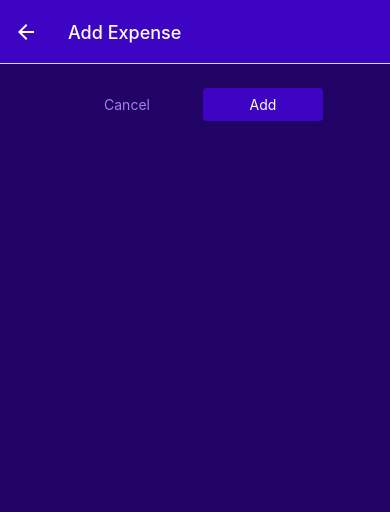
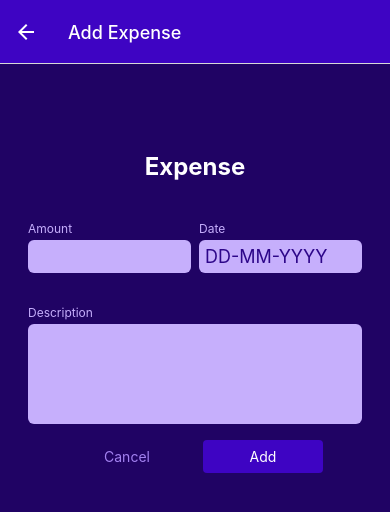
Before and after one commit to zenWai/React-Native-Expenses-App, a React Native app: screen /ManageExpense in a window 390 px wide. Shown: the top 512 px of the page. Built offline with nearby package versions, Linux system fonts and the light colour scheme.

Commit message:
Expenseform, managing input, multiple states on single useState getting object

```diff
--- a/components/ExpensesOutput/ExpensesOutput.js
+++ b/components/ExpensesOutput/ExpensesOutput.js
@@ -1,4 +1,4 @@
-import {StyleSheet, View, Text} from "react-native";
+import {StyleSheet, Text, View} from "react-native";
 import ExpensesSummary from "./ExpensesSummary";
 import ExpensesList from "./ExpensesList";
 import {GlobalStyles} from "../../constants/styles";
--- /dev/null
+++ b/components/ManageExpense/ExpenseForm.js
@@ -0,0 +1,76 @@
+import {StyleSheet, Text, View} from "react-native";
+import Input from "./input";
+import {useState} from "react";
+
+function ExpenseForm() {
+    const [inputValues, setInputValues] = useState({
+        amount: '',
+        date: '',
+        description: '',
+    });
+
+    function inputChangedHandler(inputIdentifier, enteredValue) {
+        setInputValues((currInputValues) => {
+            return {
+                ...currInputValues,
+                [inputIdentifier]: enteredValue
+            };
+        });
+    }
+
+    return (
+        <View style={styles.form}>
+            <Text style={styles.title}>Expense</Text>
+            <View style={styles.inputsRow}>
+                <Input label="Amount"
+                       style={styles.rowInput}
+                       textInputConfig={{
+                           keyboardType: "decimal-pad",
+                           onChangeText: inputChangedHandler.bind(this, 'amount'),
+                           value: inputValues.amount,
+                       }}
+                />
+                <Input label="Date"
+                       style={styles.rowInput}
+                       textInputConfig={{
+                           placeholder: 'DD-MM-YYYY',
+                           maxLength: 10,
+                           onChangeText: inputChangedHandler.bind(this, 'date'),
+                           value: inputValues.date,
+                       }}
+                />
+            </View>
+            <Input label="Description"
+                   textInputConfig={{
+                       multiline: true,
+                       onChangeText: inputChangedHandler.bind(this, 'description'),
+                       value: inputValues.description,
+                   }}
+
+            />
+        </View>
+    );
+}
+
+const styles = StyleSheet.create({
+    form: {
+        marginTop: 40,
+
+    },
+    title: {
+        fontSize: 24,
+        fontWeight: 'bold',
+        color: 'white',
+        marginVertical: 24,
+        textAlign: 'center',
+
+    },
+    inputsRow: {
+        flexDirection: 'row',
+        justifyContent: 'space-between',
+    },
+    rowInput: {
+        flex: 1,
+    }
+})
+export default ExpenseForm;
--- /dev/null
+++ b/components/ManageExpense/input.js
@@ -0,0 +1,39 @@
+import {StyleSheet, Text, TextInput, View} from "react-native";
+import {GlobalStyles} from "../../constants/styles";
+
+function Input({ label, textInputConfig, style }) {
+    let inputStyles = [styles.input];
+    if (textInputConfig && textInputConfig.multiline) {
+        inputStyles.push(styles.inputMultiline);
+    }
+    return (
+        <View style={[styles.inputContainer, style]}>
+            <Text style={styles.label}>{label}</Text>
+            <TextInput style={inputStyles} {...textInputConfig} />
+        </View>
+    );
+}
+
+const styles = StyleSheet.create({
+    inputContainer: {
+        marginHorizontal: 4,
+        marginVertical: 16,
+    },
+    label: {
+        fontSize: 12,
+        color: GlobalStyles.colors.primary100,
+        marginBottom: 4,
+    },
+    input: {
+        backgroundColor: GlobalStyles.colors.primary100,
+        padding: 6,
+        borderRadius: 6,
+        fontSize: 18,
+        color: GlobalStyles.colors.primary700,
+    },
+    inputMultiline: {
+        minHeight: 100,
+        textAlignVertical: 'top',
+    }
+});
+export default Input;
--- a/screens/ManageExpense.js
+++ b/screens/ManageExpense.js
@@ -4,6 +4,7 @@ import IconButton from "../components/UI/IconButton";
 import {GlobalStyles} from "../constants/styles";
 import Button from "../components/UI/Button";
 import {ExpensesContext} from "../store/expenses-context";
+import ExpenseForm from "../components/ManageExpense/ExpenseForm";
 
 function ManageExpense({ route, navigation }) {
     //check if we are editing item or adding
@@ -50,6 +51,7 @@ function ManageExpense({ route, navigation }) {
 
     return (
         <View style={styles.container}>
+            <ExpenseForm/>
             <View style={styles.buttons}>
                 <Button style={styles.button} mode="flat" onPress={cancelHandler}>Cancel</Button>
                 <Button style={styles.button} onPress={confirmHandler}>{isEditing ? 'Update' : 'Add'}</Button>
@@ -64,7 +66,6 @@ function ManageExpense({ route, navigation }) {
                     />
                 </View>
             )}
-
         </View>
     );
 }
```
